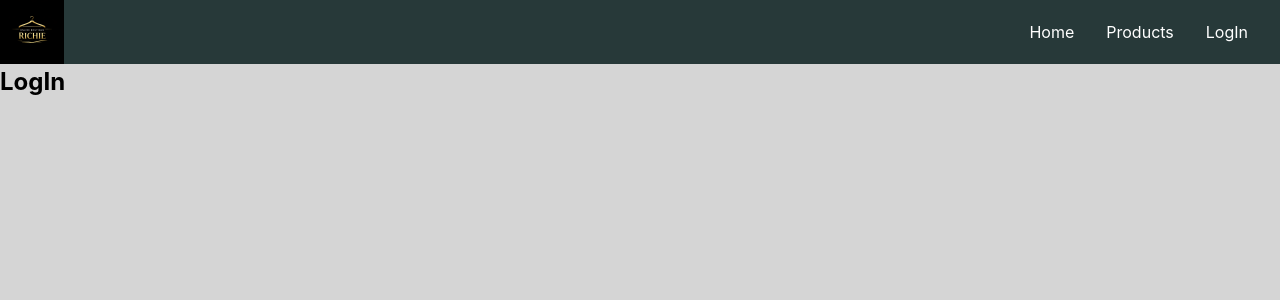
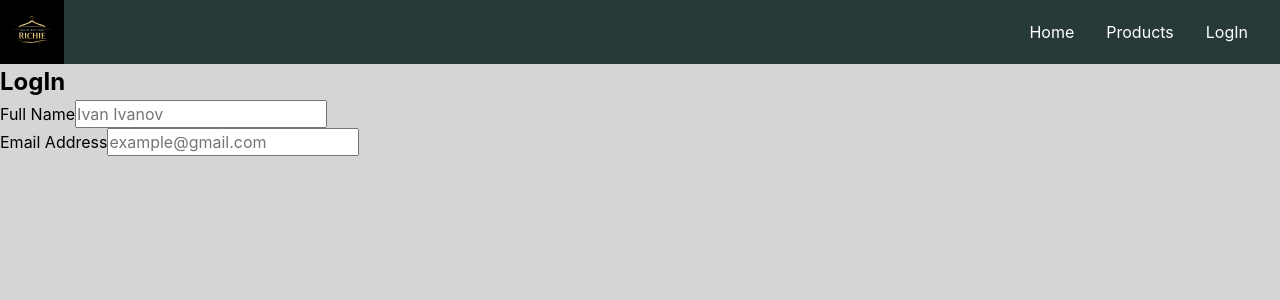
Before and after one commit to MihaelStefanov/clothes-online-store, a React (Vite) app: page /login in a window 1280 px wide. Shown: the top 300 px of the page. Built offline with nearby package versions, Linux system fonts and the light colour scheme.

Commit message:
Update LogIn.jsx

```diff
--- a/src/components/LogIn/LogIn.jsx
+++ b/src/components/LogIn/LogIn.jsx
@@ -2,7 +2,32 @@ export default function LogIn() {
 
 
     return (
-        <h2>LogIn</h2>
+        <div>
+            <h2>LogIn</h2>
+
+            <form action="">
+                <div>
+                    <label className="">Full Name</label>
+                    <input
+                        type="text"
+                        placeholder="Ivan Ivanov"
+                        name="name"
+                        value={''}
+                    />
+                </div>
+
+                <div>
+                    <label className="">Email Address</label>
+                    <input
+                        type="email"
+                        placeholder="example@gmail.com"
+                        name="email"
+                        value={''}
+                    />
+                </div>
+            </form>
+
+        </div>
 
     )
 }
```
